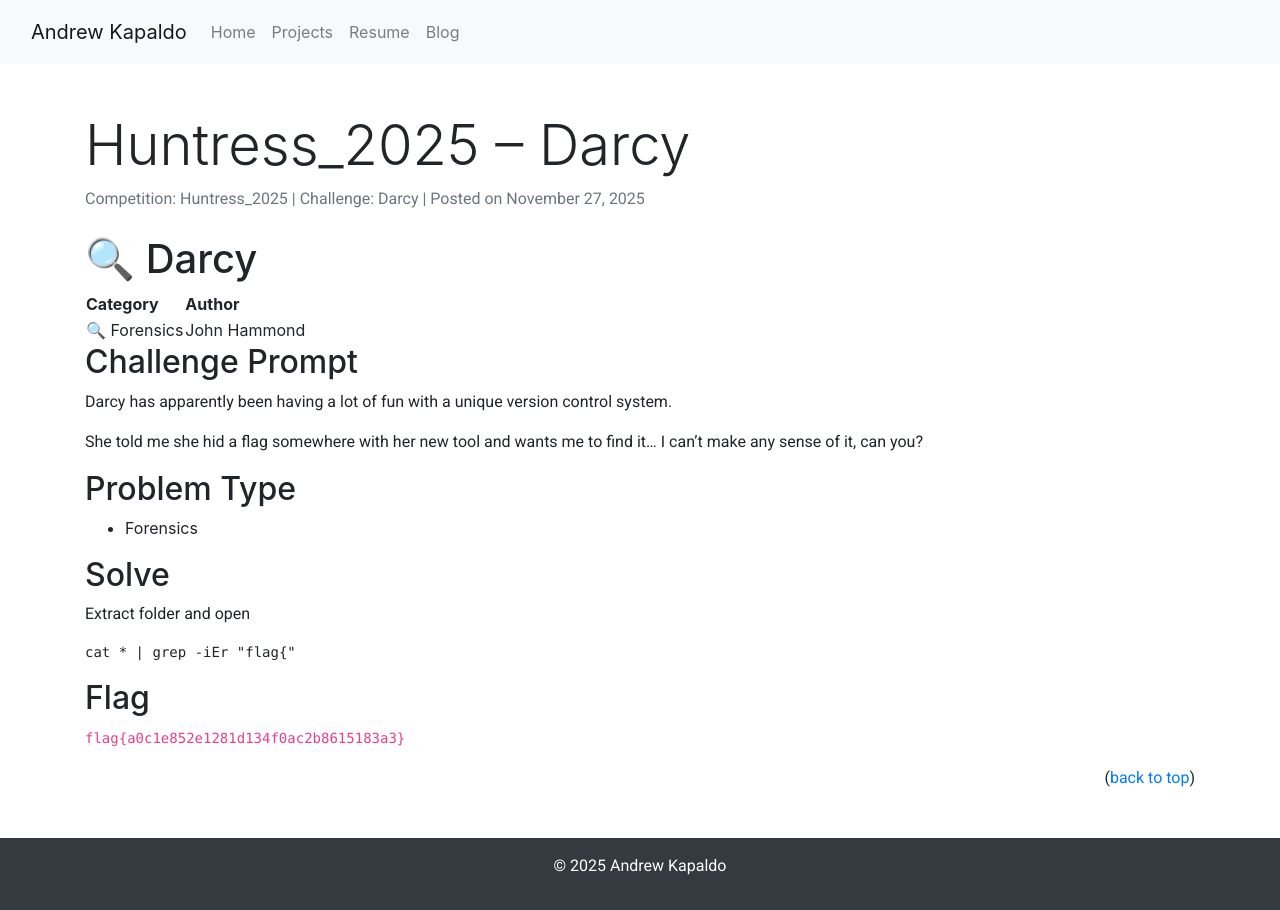
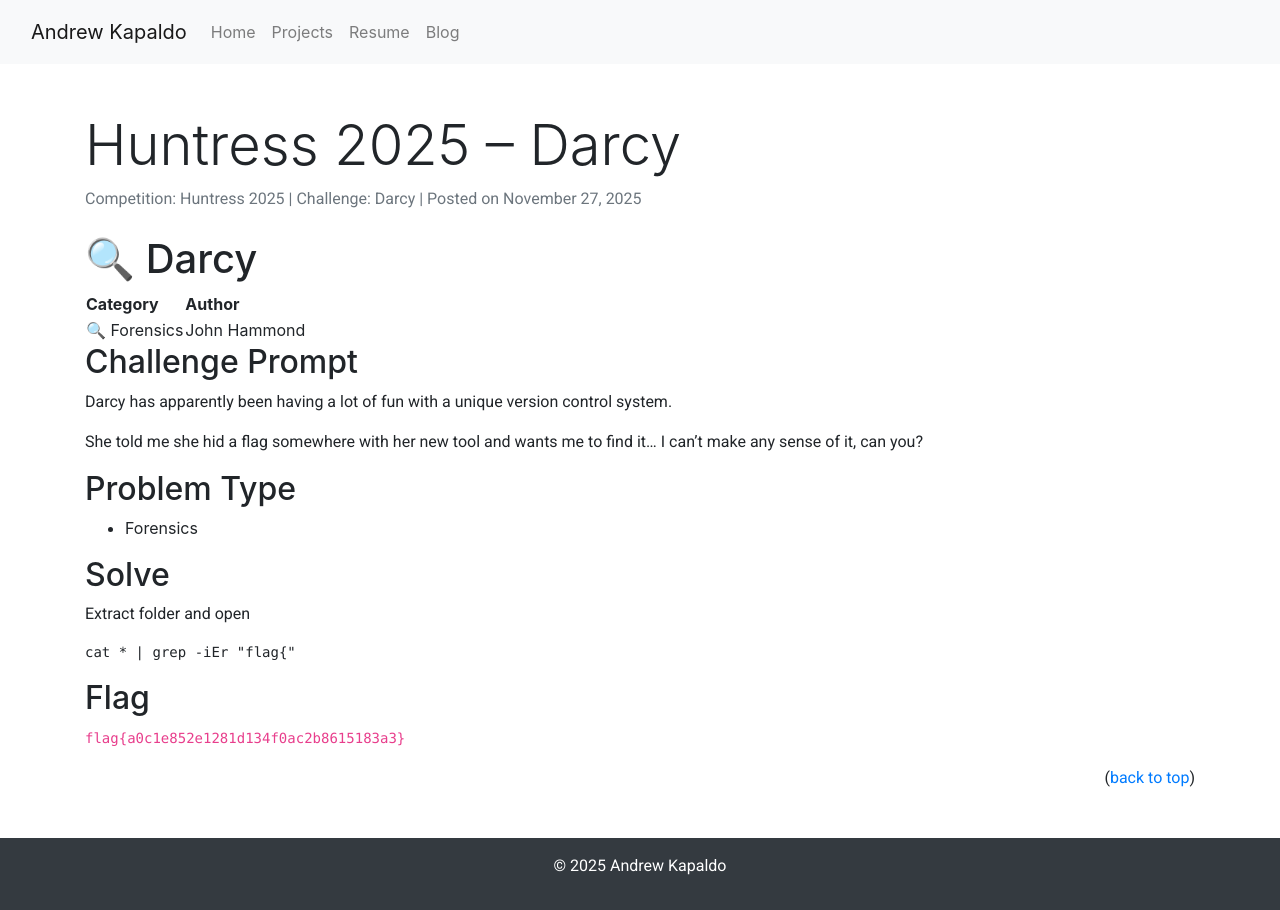
Before and after one commit to AKapaldo/akapaldo.github.io, a Jekyll site: the page built from _posts/ctf/2025-11-27-Huntress_2025-Darcy.md, in a window 1280 px wide. Built offline with Jekyll 4.4.1, drawn with Linux system fonts in a browser that asks for light colours; part of the change alters nothing that is shown.

```diff
--- a/_posts/ctf/2025-11-27-Huntress_2025-Darcy.md
+++ b/_posts/ctf/2025-11-27-Huntress_2025-Darcy.md
@@ -1,8 +1,12 @@
 ---
-title: "Huntress_2025 – Darcy"
+title: "Huntress 2025 – Darcy"
 layout: post
-competition: Huntress_2025
+competition: Huntress 2025
 challenge: Darcy
+tags:
+  - Huntress
+  - 2025
+  - Forensics
 ---
 
 # 🔍 Darcy
```
